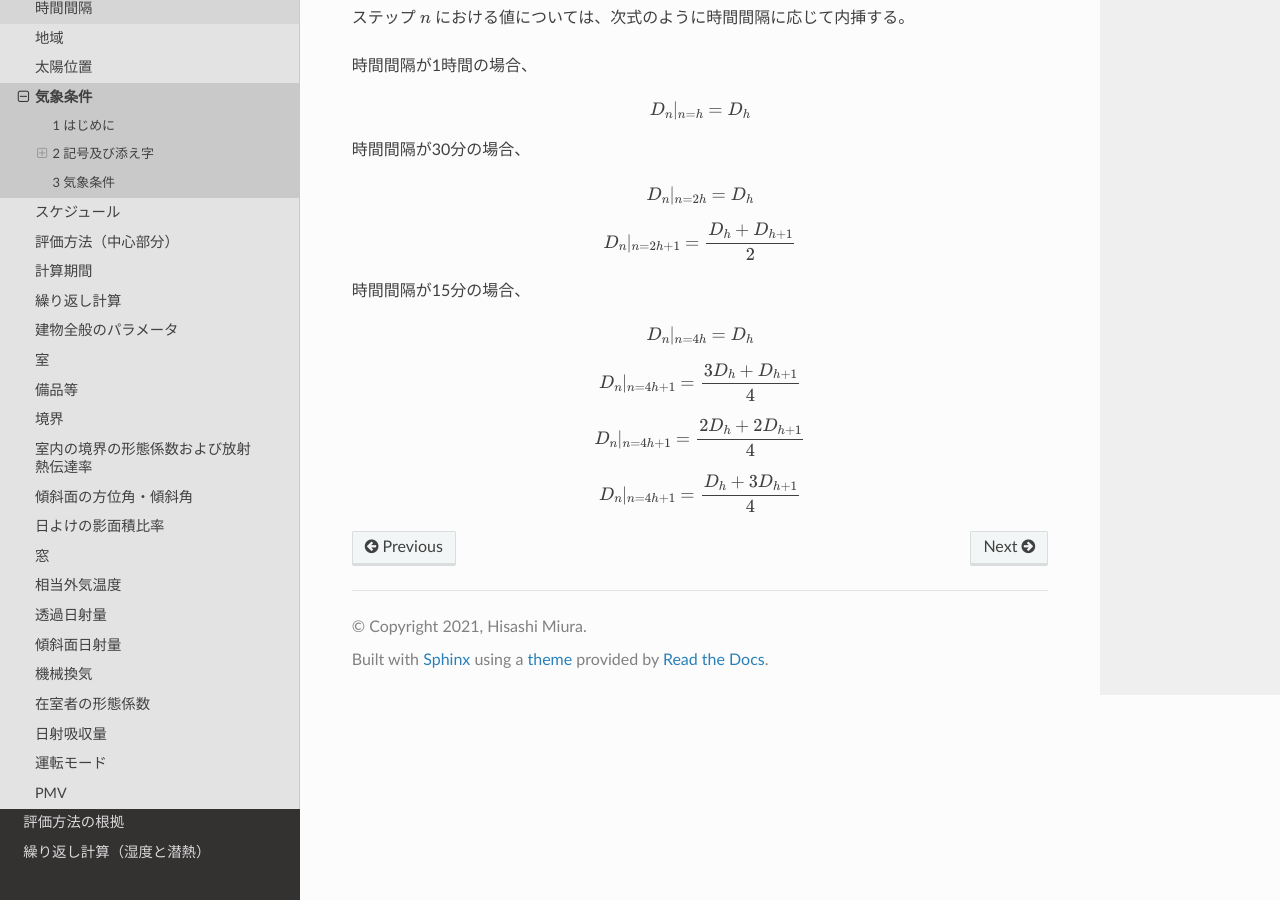
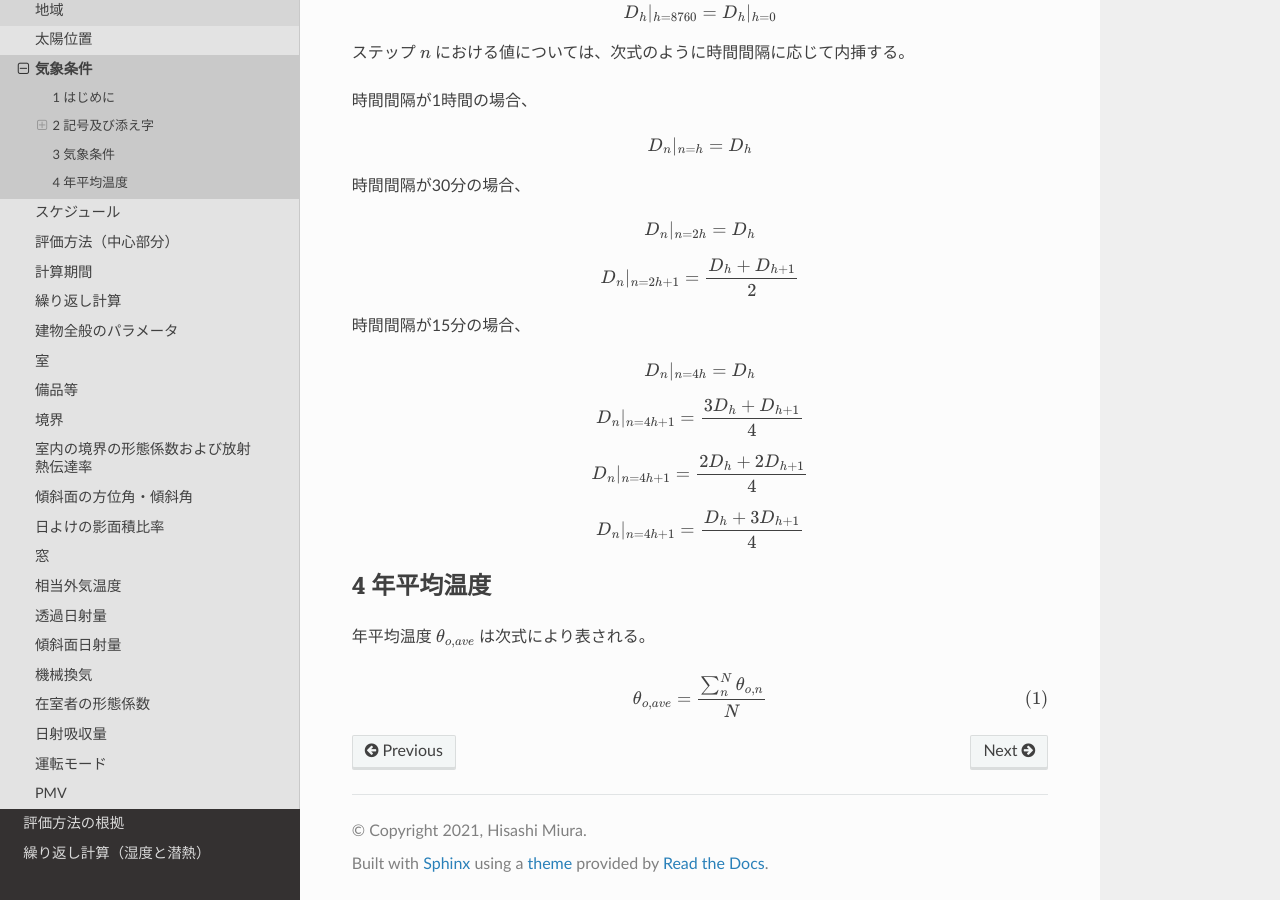
Before and after one commit to HC-Energy/hc-energy-doc-ja, a Sphinx documentation site: the page built from docs/source/contents/03_05_eval_weather.rst, in a window 1280 px wide and 900 px high, scrolled down 2252 px. Built offline with Sphinx 7.4.7 and the Read the Docs theme 2.0.0, drawn with Linux system fonts in a browser that asks for light colours; some of the changed text lies outside the part shown.

Commit message:
add calculation for annual average temp

```diff
--- a/docs/source/contents/03_05_eval_weather.rst
+++ b/docs/source/contents/03_05_eval_weather.rst
@@ -85,6 +85,9 @@
     * - :math:`h_{sun,n}`
       - ステップ |n| における太陽高度
       - rad
+    * - :math:`\theta_{o,ave}`
+      - 年平均外気温度
+      - ℃
 
 
 ^^^^^^^^^^^^^^^^^^^^^^^^^^^^^^^^^^^^^^^^^^^^^^^^^^^^^^^^^^^^^^^^^^^^^^^^^^^^^^^^^^^^^^^^^^^^^^^^^^^^^^^^^^^^^^^^^^^^^^^^
@@ -174,3 +177,17 @@
     \begin{align*}
         D_n \vert_{n = 4 h + 1} = \frac{ D_h + 3 D_{h+1} }{4}
     \end{align*}
+
+------------------------------------------------------------------------------------------------------------------------
+4 年平均温度
+------------------------------------------------------------------------------------------------------------------------
+
+年平均温度 :math:`\theta_{o,ave}` は次式により表される。
+
+.. math::
+    :nowrap:
+
+    \begin{align*}
+      \theta_{o,ave} = \frac{\sum_n^N{\theta_{o,n}}}{N}
+      \tag{1}
+    \end{align*}
```
